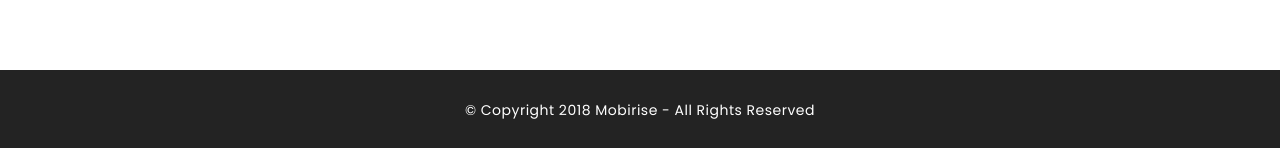
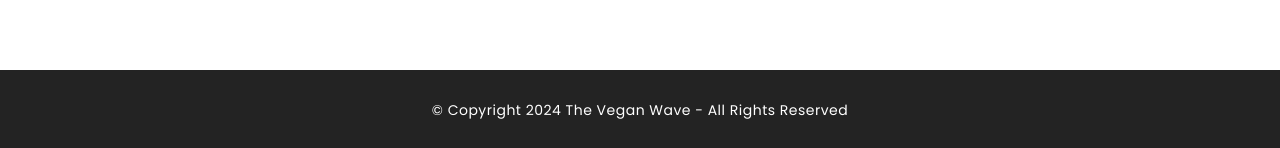
Before and after one commit to Asa2468/TheVeganWave, a plain HTML site: page index.html in a window 1280 px wide. Shown: the part 5365-5513 px from the top of the page. Drawn offline with Linux system fonts and the light colour scheme.

Commit message:
Update index.html

```diff
--- a/index.html
+++ b/index.html
@@ -207,7 +207,7 @@
             </section>
         </main>
 
-        <footer>© Copyright 2018 Mobirise - All Rights Reserved</footer>
+        <footer>© Copyright 2024 The Vegan Wave - All Rights Reserved</footer>
     </header>
 </body>
 </html>
```
